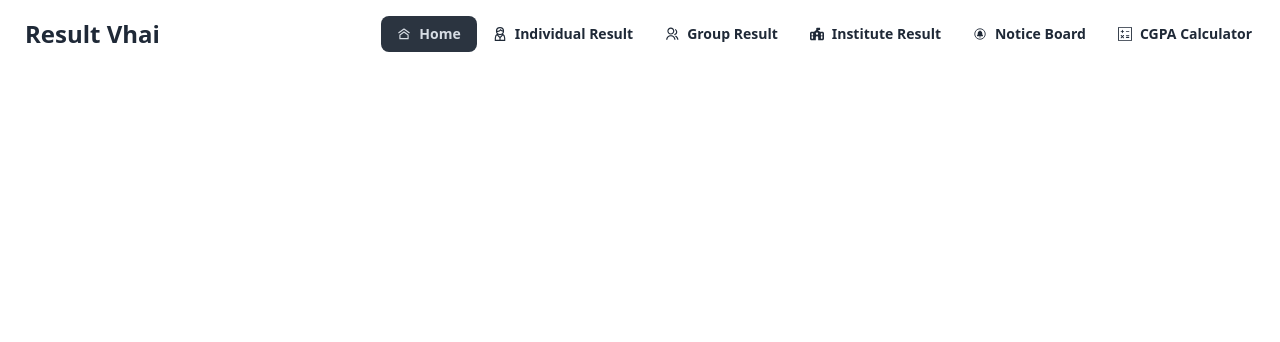
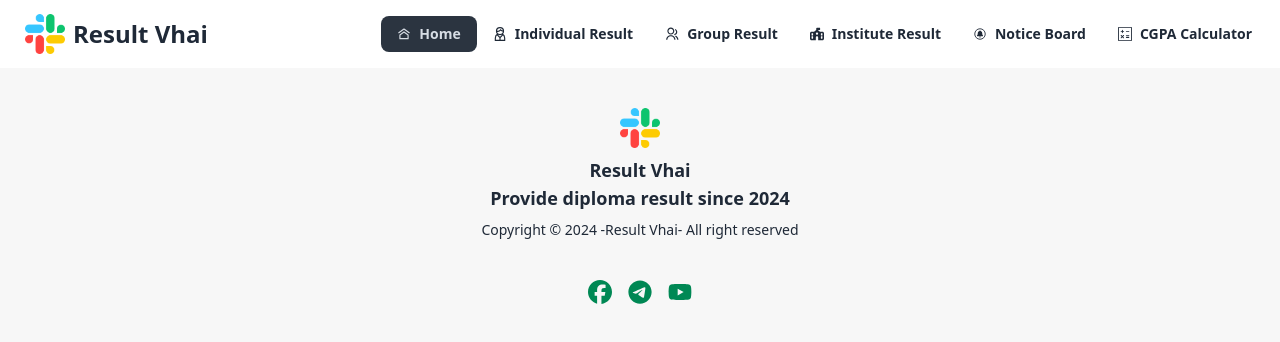
Before and after one commit to jahidul2004/result-vhai, a React (Vite) app: page / in a window 1280 px wide. Shown: the top 342 px of the page. Built offline with nearby package versions, Linux system fonts and the light colour scheme.

Commit message:
Footer added.

```diff
--- /dev/null
+++ b/src/common/Footer/Footer.jsx
@@ -0,0 +1,37 @@
+import { FaFacebook, FaTelegram, FaYoutube } from "react-icons/fa6";
+import logo from "../../assets/slack.png";
+import { TiSocialYoutubeCircular } from "react-icons/ti";
+
+const Footer = () => {
+    return (
+        <footer className="footer footer-center bg-[#f7f7f7] p-10">
+            <aside>
+                <img className="w-[40px] h-[40px]" src={logo} alt="" />
+                <p className="font-bold text-lg">
+                    Result Vhai
+                    <br />
+                    <span>Provide diploma result since 2024</span>
+                </p>
+                <p>
+                    Copyright © {new Date().getFullYear()} -Result Vhai- All
+                    right reserved
+                </p>
+            </aside>
+            <nav>
+                <div className="grid grid-flow-col gap-4 text-2xl text-[#008854]">
+                    <a>
+                        <FaFacebook />
+                    </a>
+                    <a>
+                        <FaTelegram />
+                    </a>
+                    <a>
+                        <FaYoutube />
+                    </a>
+                </div>
+            </nav>
+        </footer>
+    );
+};
+
+export default Footer;
--- a/src/common/NavBar/NavBar.jsx
+++ b/src/common/NavBar/NavBar.jsx
@@ -4,6 +4,8 @@ import { IoNotificationsCircleOutline } from "react-icons/io5";
 import { RiGroupLine, RiHome9Line } from "react-icons/ri";
 import { SlCalculator } from "react-icons/sl";
 import { NavLink } from "react-router-dom";
+
+import logo from "../../assets/slack.png";
 
 const NavBar = () => {
     const links = (
@@ -77,7 +79,9 @@ const NavBar = () => {
                         {links}
                     </ul>
                 </div>
-                <a className="btn btn-ghost text-2xl font-bold">Result Vhai</a>
+                <a className="btn btn-ghost text-2xl font-bold">
+                    <img className="w-[40px] h-[40px]" src={logo} />Result Vhai
+                </a>
             </div>
             <div className="hidden lg:flex">
                 <ul className="menu menu-horizontal px-1 font-semibold">
--- a/src/layout/mainLayout/MainLayout.jsx
+++ b/src/layout/mainLayout/MainLayout.jsx
@@ -1,11 +1,13 @@
 import { Outlet } from "react-router-dom";
 import NavBar from "../../common/NavBar/NavBar";
+import Footer from "../../common/Footer/Footer";
 
 const MainLayout = () => {
     return (
         <div>
             <NavBar></NavBar>
             <Outlet></Outlet>
+            <Footer></Footer>
         </div>
     );
 };
```
Also changed, not shown: src/assets/slack.png (added).
